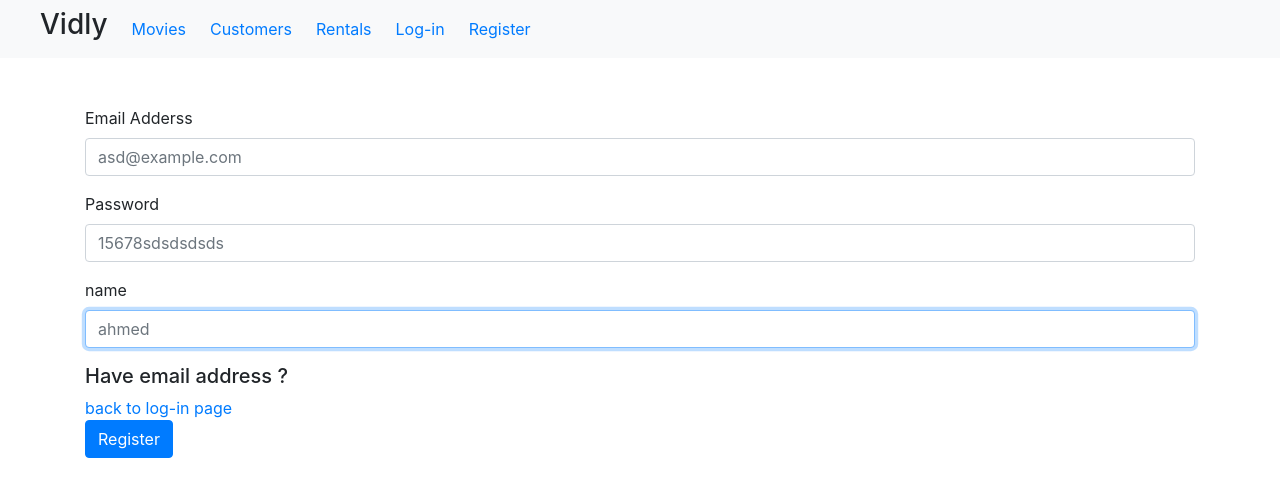
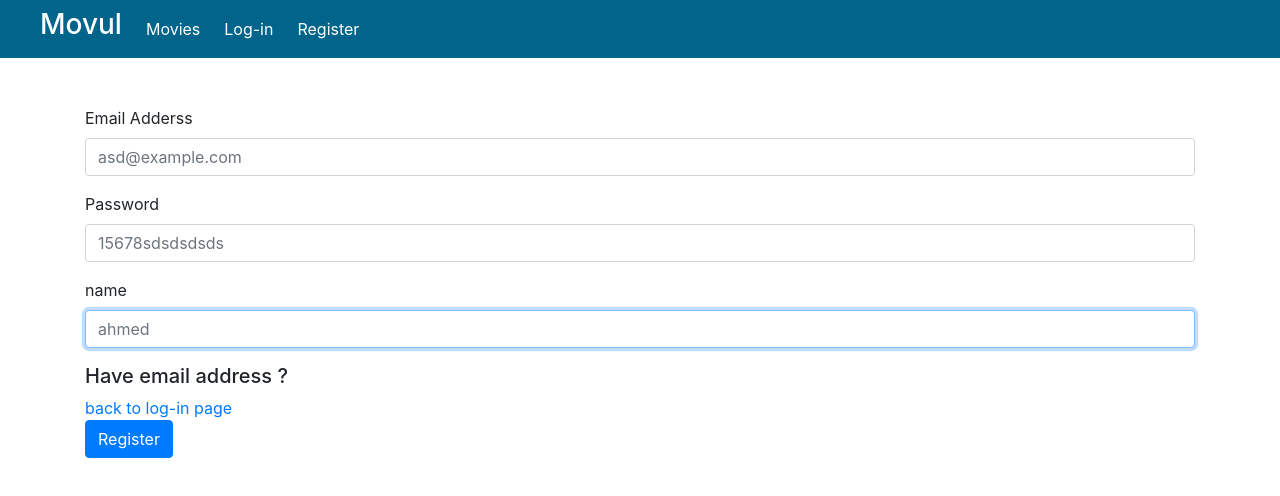
Before and after one commit to Amr-okasha/movul, a React (Create React App) app: page /register in a window 1280 px wide. Shown: the top 496 px of the page. Built offline with nearby package versions, Linux system fonts and the light colour scheme.

Commit message:
change-color-navbar-links-

```diff
--- a/src/App.js
+++ b/src/App.js
@@ -13,7 +13,7 @@ import LogOut from './component/LogOut';
 import NotFound from './component/common/notFound';
 import "react-toastify/dist/ReactToastify.css"
 import './App.css';
-import { render } from '@testing-library/react';
+
 import ProtectedRoutes from './component/ProtectedRoutes';
 
 
@@ -31,7 +31,7 @@ class App extends React.Component {
     return (
       <>
         <ToastContainer />
-        <NavBar className="mt-0" user={this.state.user} />
+        <NavBar className="mt-0 " user={this.state.user} />
         <div className="container">
           <Switch>
             {/* <Route path="/movies/:id" render={props => !this.state.user ? <Redirect to="/" /> : <MovieForm {...props} />} /> */}
--- a/src/component/common/PaginationComponet.jsx
+++ b/src/component/common/PaginationComponet.jsx
@@ -11,11 +11,6 @@ const PaginationComponent = (props) => {
   return (
     <div>
       <ul className="pagination">
-        <li className="page-item">
-          <a className="page-link" href="#">
-            Previous
-          </a>
-        </li>
         {pages.map((page) => (
           <li
             className={
@@ -28,11 +23,6 @@ const PaginationComponent = (props) => {
             </a>
           </li>
         ))}
-        <li className="page-item">
-          <a className="page-link" href="#">
-            Next
-          </a>
-        </li>
       </ul>
     </div>
   );
--- a/src/component/common/moviesTable.jsx
+++ b/src/component/common/moviesTable.jsx
@@ -12,7 +12,12 @@ class Table extends Component {
       path: "title",
       label: "Title",
       content: (movie) => (
-        <Link to={`/movies/${movie._id}`}>{movie.title}</Link>
+        <Link
+          to={`/movies/${movie._id}`}
+          style={{ color: "rgb(0, 100, 139)", textDecoration: "none" }}
+        >
+          {movie.title}
+        </Link>
       ),
     },
     { path: "genre.name", label: "Genre" },
--- a/src/component/navBar.jsx
+++ b/src/component/navBar.jsx
@@ -3,26 +3,32 @@ import { NavLink, Link } from "react-router-dom";
 
 const NavBar = ({ user }) => {
   return (
-    <nav className=" navbar navbar-expand-lg navbar-light bg-light mb-5 mt-0">
-      <div className="container-md ml-4">
-        <h3>Vidly</h3>
+    <nav className="color navbar navbar-expand-lg   mb-5 mt-0">
+      <div className=" container-md ml-4" style={{ color: "white" }}>
+        <h3>Movul</h3>
       </div>
       <div className="container-md ml-4">
-        <NavLink to="/movies">Movies</NavLink>
+        <NavLink to="/movies" style={{ color: "white  " }}>
+          Movies
+        </NavLink>
       </div>
-      <div className="container-md ml-4">
+      {/* <div className="container-md ml-4">
         <NavLink to="/customers">Customers</NavLink>
       </div>
       <div className="container-md ml-4">
-        <NavLink to="/rentals">Rentals</NavLink>
-      </div>
+        <NavLink to="/rentals"></NavLink>
+      </div> */}
       {!user && (
         <>
           <div className="container-md ml-4">
-            <NavLink to="/log-in">Log-in</NavLink>
+            <NavLink to="/log-in" style={{ color: "white  " }}>
+              Log-in
+            </NavLink>
           </div>
           <div className="container-md ml-4">
-            <NavLink to="/register">Register</NavLink>
+            <NavLink to="/register" style={{ color: "white  " }}>
+              Register
+            </NavLink>
           </div>
         </>
       )}
--- a/src/index.css
+++ b/src/index.css
@@ -5,3 +5,9 @@ body {
     "Ubuntu", "Cantarell", "Fira Sans", "Droid Sans", "Helvetica Neue",
     sans-serif;
 }
+.color {
+  background-color: rgb(0, 100, 139) !important;
+}
+.active {
+  background-color: rgb(0, 100, 139) !important ;
+}
```
